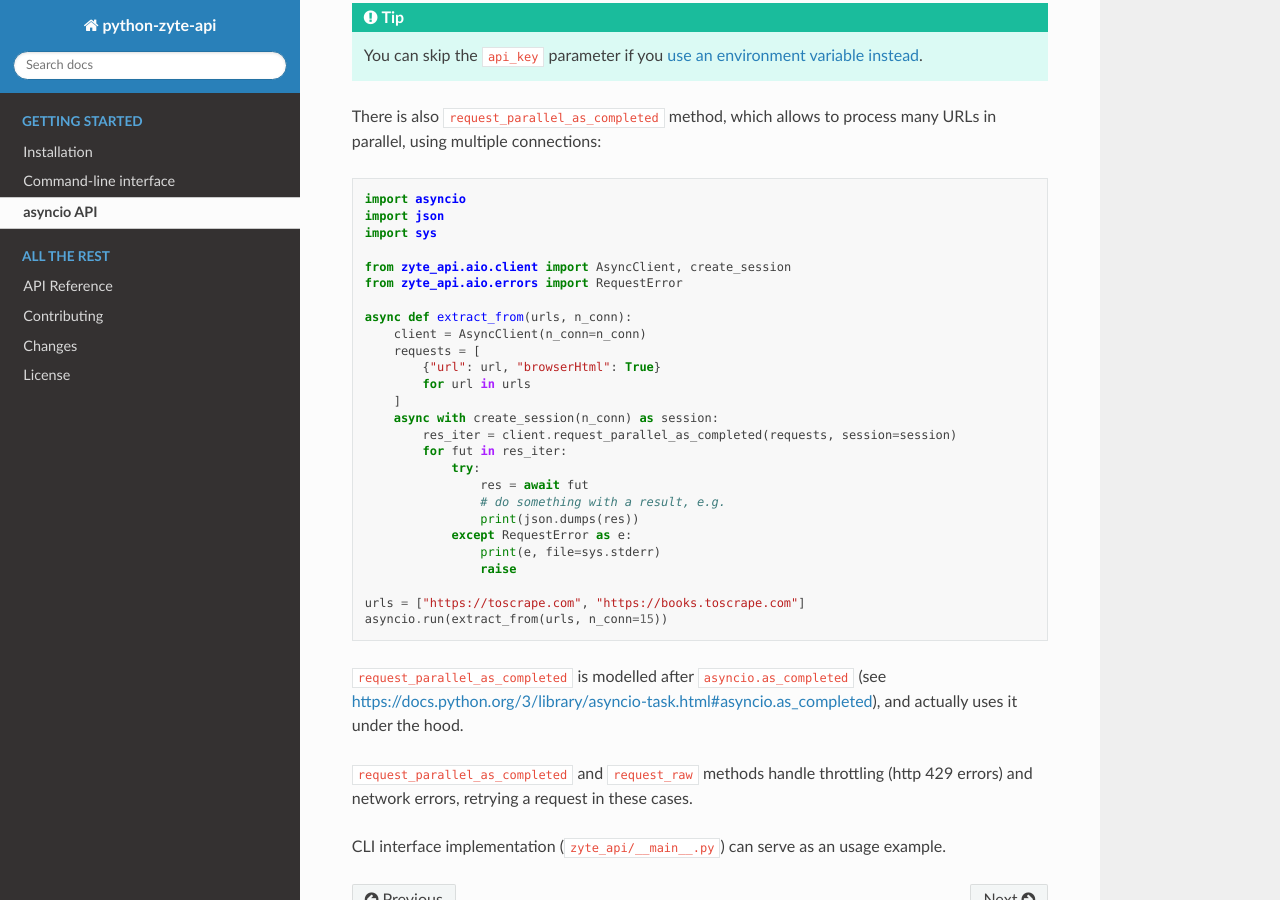
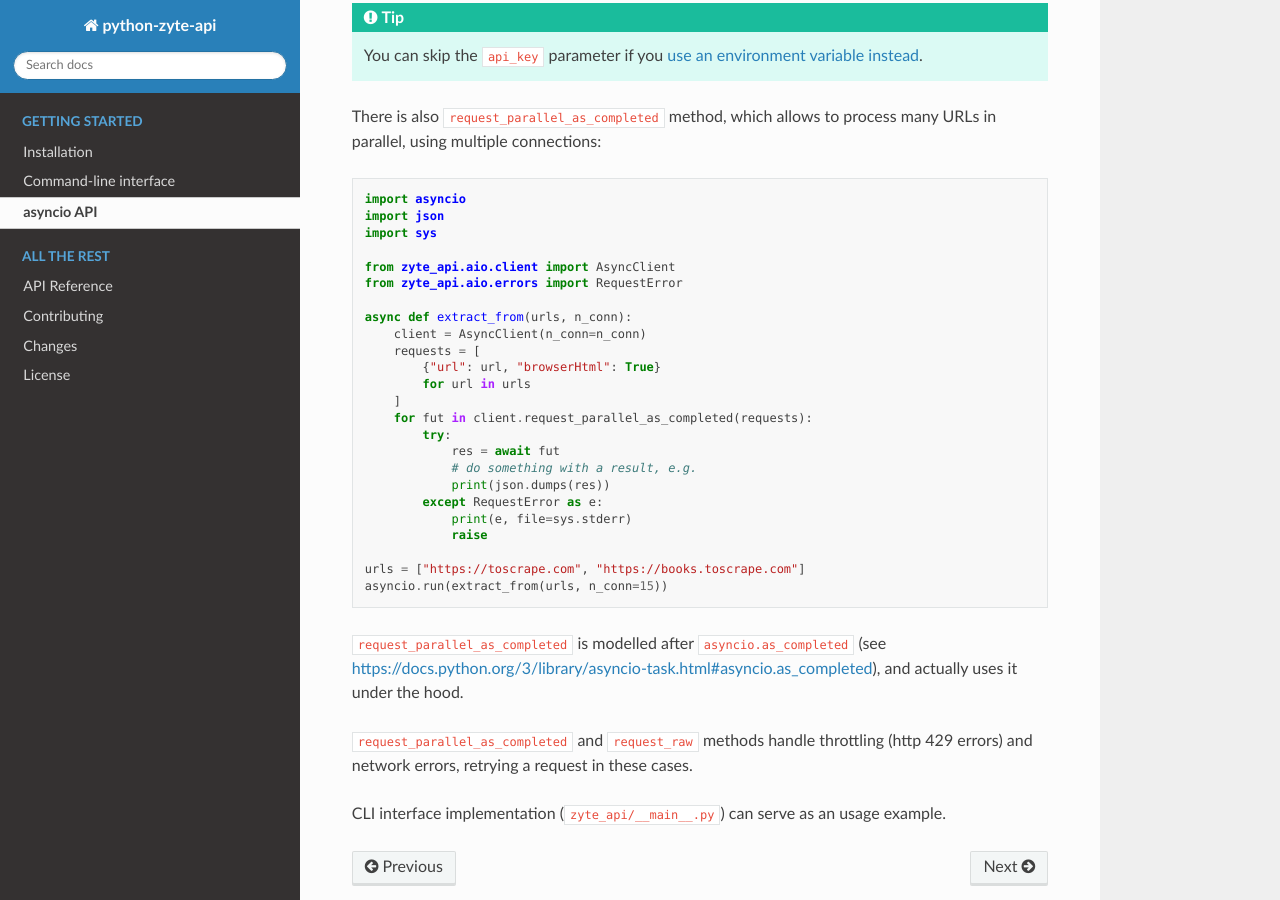
Before and after one commit to zytedata/python-zyte-api, a Sphinx documentation site: the page built from docs/asyncio_api.rst, in a window 1280 px wide and 900 px high, scrolled down 482 px. Built offline with Sphinx 7.4.7 and the Read the Docs theme 2.0.0, drawn with Linux system fonts in a browser that asks for light colours.

Commit message:
Use a session by default for parallel iteration, remove session references from the example

```diff
--- a/docs/asyncio_api.rst
+++ b/docs/asyncio_api.rst
@@ -34,7 +34,7 @@ to process many URLs in parallel, using multiple connections:
     import json
     import sys
 
-    from zyte_api.aio.client import AsyncClient, create_session
+    from zyte_api.aio.client import AsyncClient
     from zyte_api.aio.errors import RequestError
 
     async def extract_from(urls, n_conn):
@@ -43,16 +43,14 @@ to process many URLs in parallel, using multiple connections:
             {"url": url, "browserHtml": True}
             for url in urls
         ]
-        async with create_session(n_conn) as session:
-            res_iter = client.request_parallel_as_completed(requests, session=session)
-            for fut in res_iter:
-                try:
-                    res = await fut
-                    # do something with a result, e.g.
-                    print(json.dumps(res))
-                except RequestError as e:
-                    print(e, file=sys.stderr)
-                    raise
+        for fut in client.request_parallel_as_completed(requests):
+            try:
+                res = await fut
+                # do something with a result, e.g.
+                print(json.dumps(res))
+            except RequestError as e:
+                print(e, file=sys.stderr)
+                raise
 
     urls = ["https://toscrape.com", "https://books.toscrape.com"]
     asyncio.run(extract_from(urls, n_conn=15))
```
Also changed, not shown: 1 other file.
